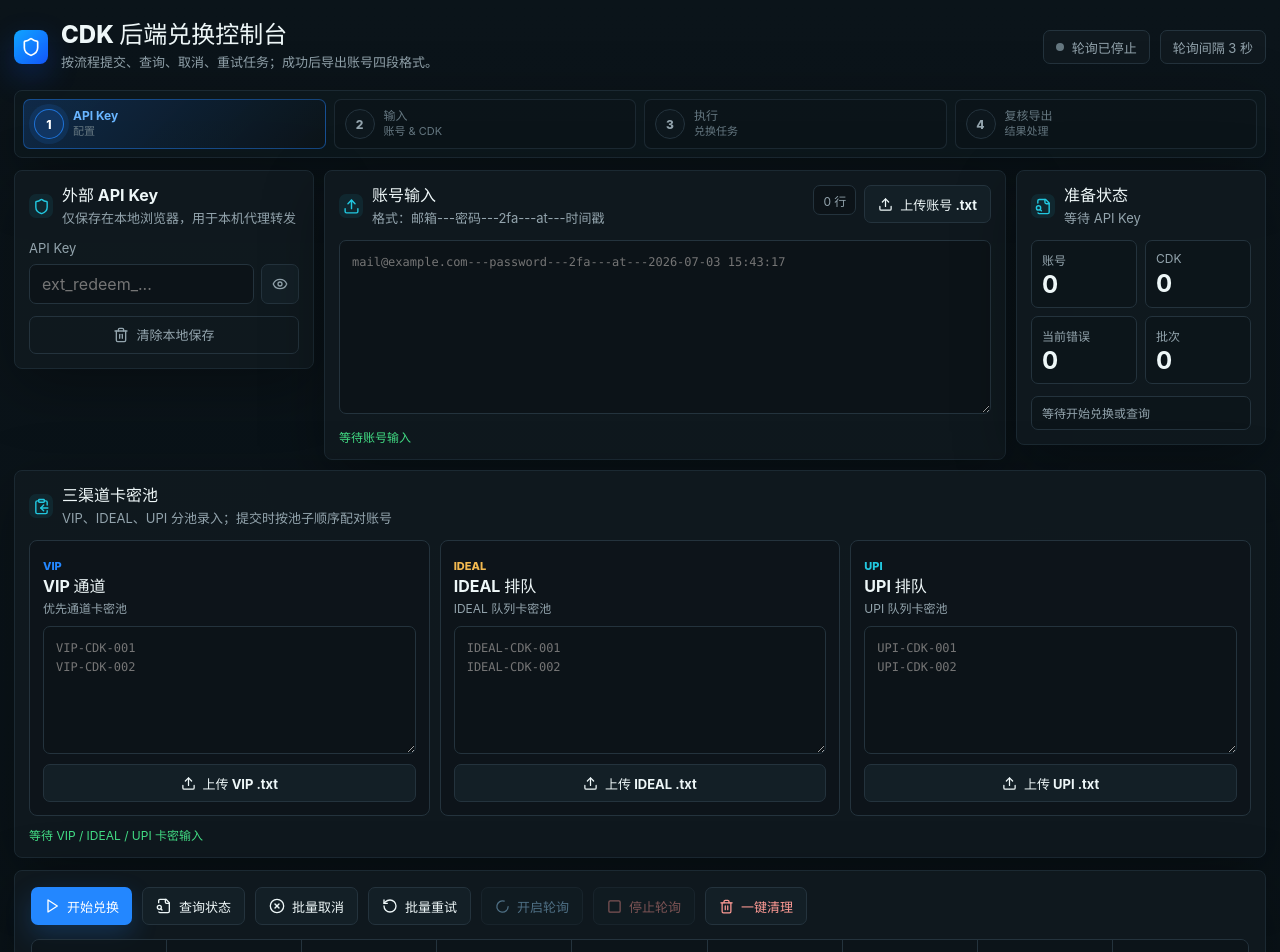
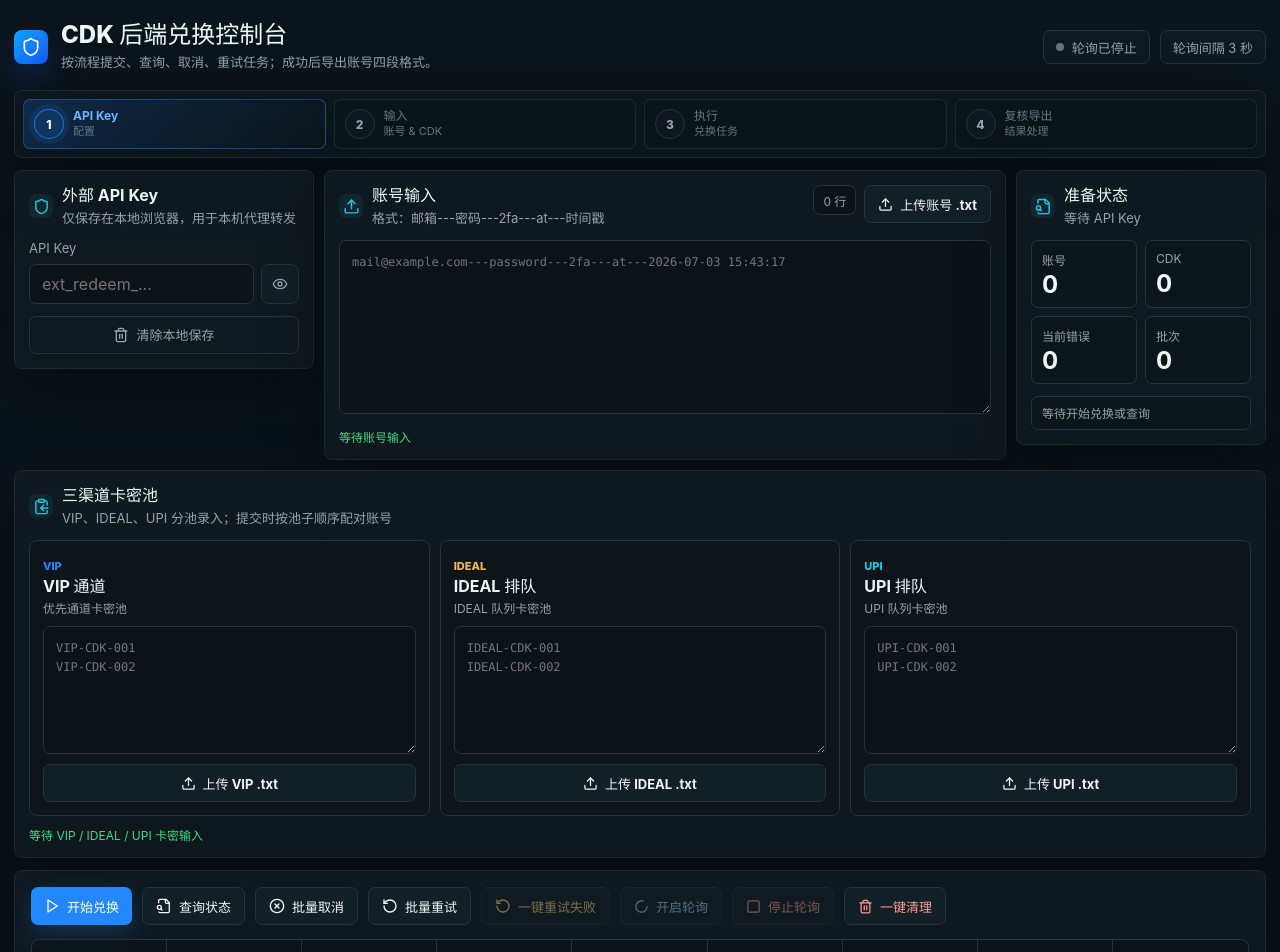
Before and after one commit to kui123456789/cdk-houduan-duihuan, a React (Vite) app: page / in a window 1280 px wide. Shown: the top 952 px of the page. Built offline with nearby package versions, Linux system fonts and the light colour scheme.

Commit message:
Add one-click retry for failed jobs

```diff
--- a/src/App.jsx
+++ b/src/App.jsx
@@ -26,6 +26,7 @@ import {
   buildQueryRows,
   buildSubmitRows,
   canCancelRow,
+  canRetryFailedRow,
   canRetryRow,
   countStatuses,
   createEmptySubscriptionState,
@@ -291,6 +292,7 @@ export default function App() {
     };
   }, [rows]);
   const selectedRows = useMemo(() => rows.filter((row) => row.selected), [rows]);
+  const failedRetryRows = useMemo(() => rows.filter(canRetryFailedRow), [rows]);
   const canCopyUpiSuccess = successExports.upi.length > 0;
   const canCopyIdealSuccess = successExports.ideal.length > 0;
   const poolCounts = useMemo(
@@ -779,20 +781,32 @@ export default function App() {
     });
   }
 
-  async function retryRows(targetRows) {
+  async function retryRows(targetRows, options = {}) {
     const retryable = targetRows.filter(canRetryRow);
     if (!retryable.length) {
-      setStatusMessage("没有可重试的选中任务；需要 can_retry、can_reuse_token、has_access_token 都为 true");
+      setStatusMessage(
+        options.emptyMessage ||
+          "没有可重试的选中任务；需要 can_retry、can_reuse_token、has_access_token 都为 true"
+      );
       return;
     }
 
     await runJobAction({
       path: "/api/redeem/retry",
       rowsToAct: retryable,
-      pendingMessage: "正在重试任务",
-      doneMessage: "重试请求已发送，继续轮询状态",
+      pendingMessage: options.pendingMessage || "正在重试任务",
+      doneMessage: options.doneMessage || "重试请求已发送，继续轮询状态",
       afterActionStatus: "pending_dispatch",
       shouldPoll: true
+    });
+  }
+
+  async function retryFailedRows() {
+    await retryRows(failedRetryRows, {
+      emptyMessage:
+        "没有可一键重试的失败任务；失败/超时任务需要 can_retry、can_reuse_token、has_access_token 都为 true",
+      pendingMessage: "正在重试失败任务",
+      doneMessage: "失败任务重试请求已发送，继续轮询状态"
     });
   }
 
@@ -1205,6 +1219,19 @@ export default function App() {
                 批量重试
               </button>
               <button
+                className="secondary-button retry-failed-action"
+                onClick={retryFailedRows}
+                disabled={isBusy || !failedRetryRows.length}
+                title={
+                  failedRetryRows.length
+                    ? `一键重试 ${failedRetryRows.length} 条失败/超时任务`
+                    : "没有可一键重试的失败任务"
+                }
+              >
+                <RotateCcw size={16} />
+                一键重试失败
+              </button>
+              <button
                 className="secondary-button poll-action"
                 onClick={startPollingFromInputOrRows}
                 disabled={isBusy || isPolling || !canStartPolling}
--- a/src/redeemLogic.js
+++ b/src/redeemLogic.js
@@ -68,6 +68,16 @@ export const EXTERNAL_STATUSES = new Set([
   "awaiting_payment_expiry",
   "unused",
   "not_found"
+]);
+
+export const FAILED_RETRY_STATUSES = new Set([
+  "failed",
+  "timeout",
+  "rejected",
+  "invalid",
+  "approve_blocked",
+  "pm_unavailable",
+  "awaiting_payment_expiry"
 ]);
 
 export function statusLabel(status) {
@@ -792,3 +802,7 @@ export function canRetryRow(row) {
     row.has_access_token === true
   );
 }
+
+export function canRetryFailedRow(row) {
+  return FAILED_RETRY_STATUSES.has(String(row?.status || "")) && canRetryRow(row);
+}
--- a/src/styles.css
+++ b/src/styles.css
@@ -734,6 +734,10 @@ textarea:focus {
   color: #9ad8ff;
 }
 
+.retry-failed-action {
+  color: #ffd27a;
+}
+
 .secondary-button:hover:not(:disabled),
 .ghost-button:hover:not(:disabled),
 .wide-ghost-button:hover:not(:disabled),
```
